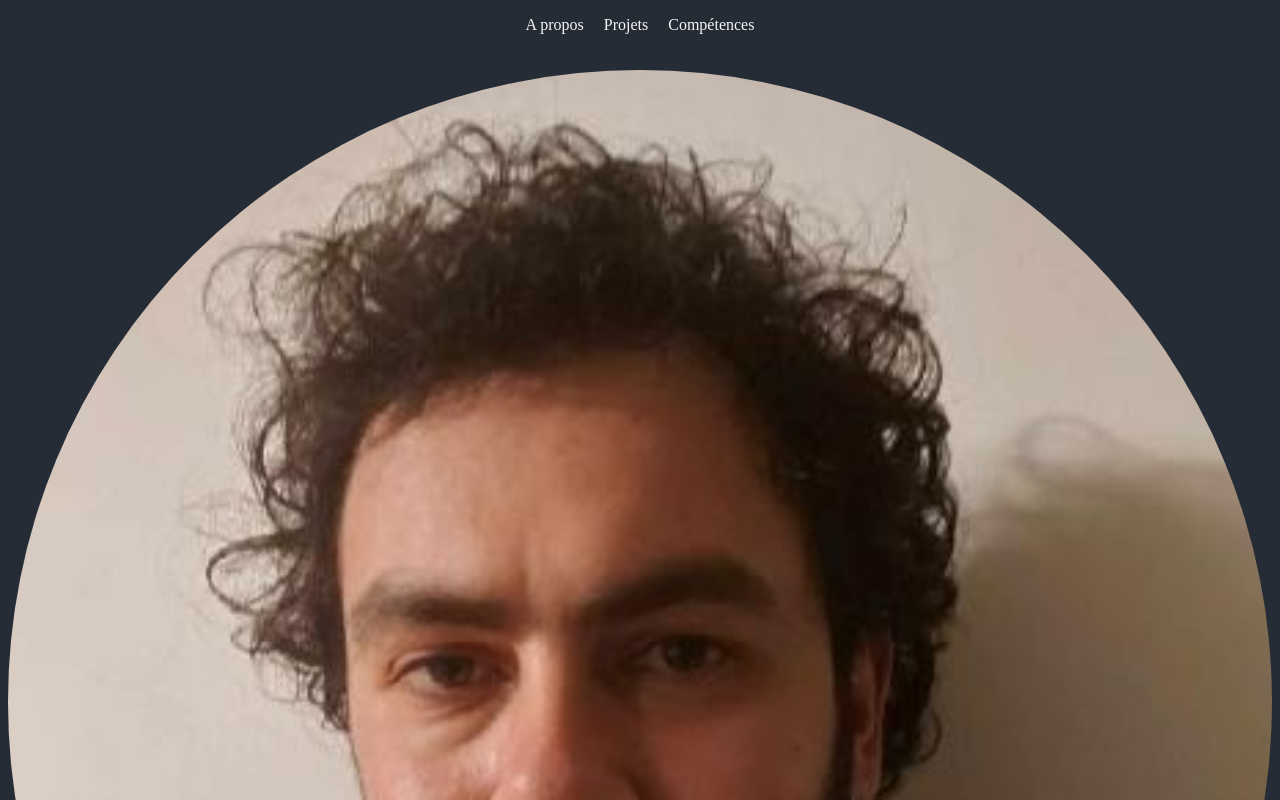
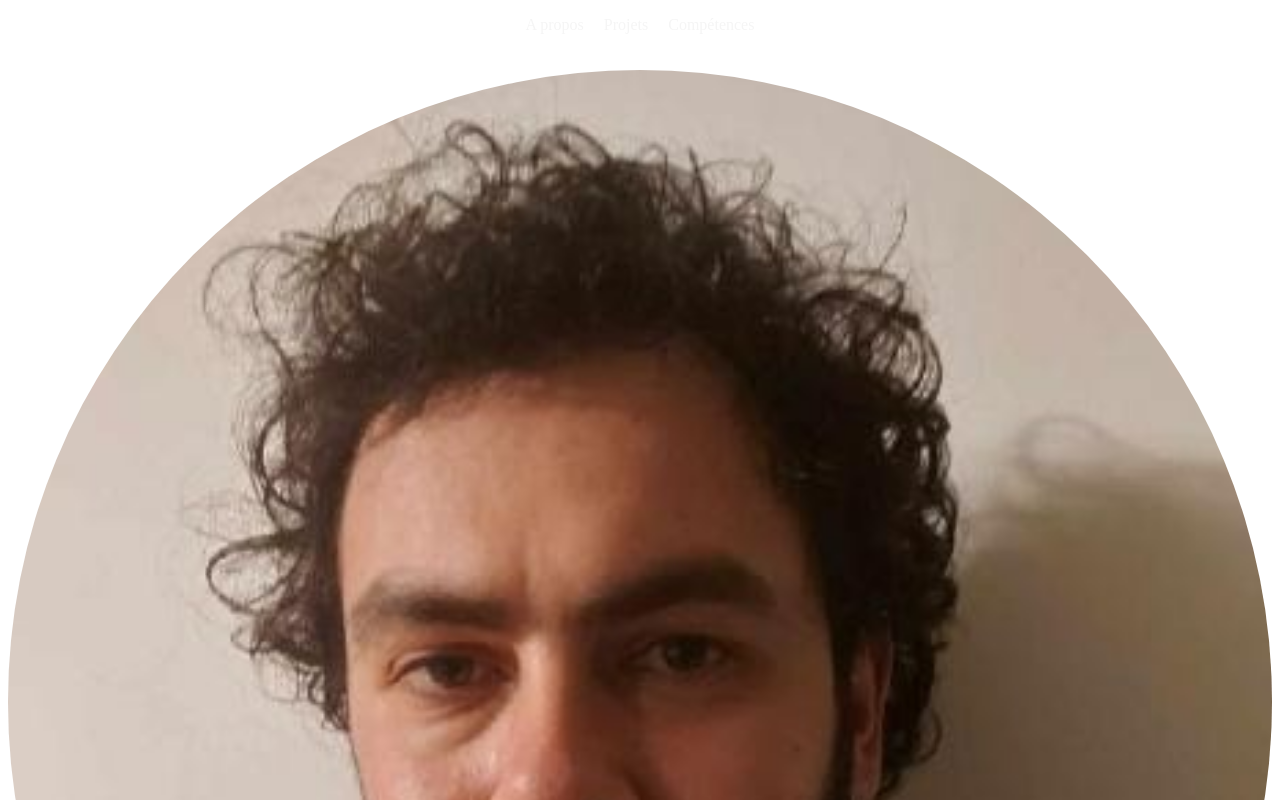
Before and after one commit to GregoryVDev/Portfolio, a React (Vite) app: page / in a window 1280 px wide. Shown: the top 800 px of the page. Built offline with nearby package versions, Linux system fonts and the light colour scheme.

Commit message:
Edited the background color in body property

```diff
--- a/src/App.css
+++ b/src/App.css
@@ -1,5 +1,5 @@
 body {
-    background-color: #252C36;
+    /* background-color: #252C36; */
     color: #f5f5f5
 }
 
```
